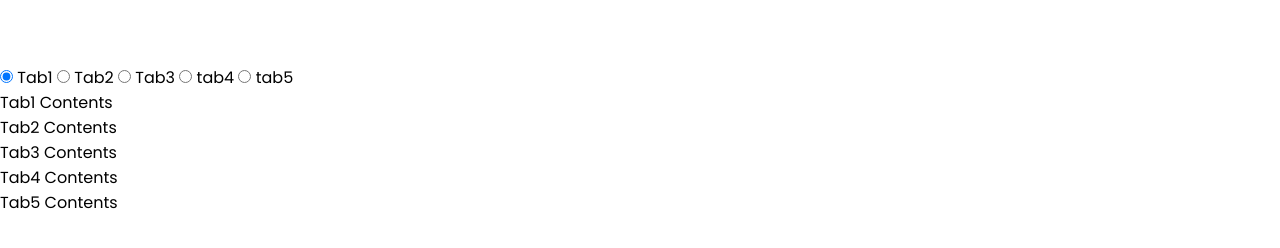
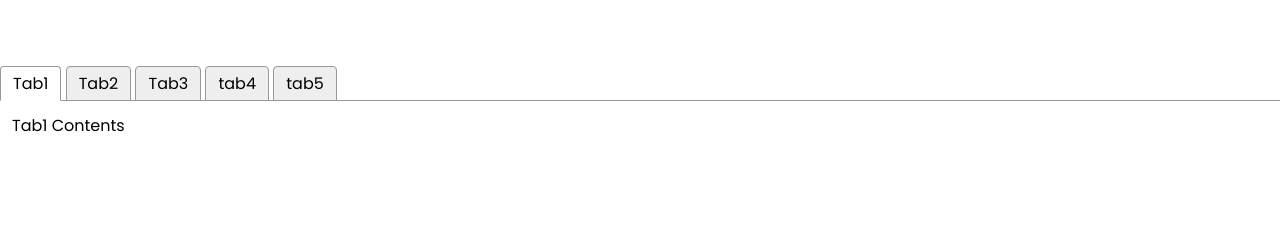
Before and after one commit to CodePhilanthropist/fantastic-funicular, a website: page index.html in a window 1280 px wide. Shown: the part 544-792 px from the top of the page. Drawn offline with nearby package versions, Linux system fonts and the light colour scheme.

Commit message:
add tabs

```diff
--- a/scss/style.scss
+++ b/scss/style.scss
@@ -1,4 +1,4 @@
-@import "variables", "utilities";
+@import "variables", "utilities", "tabs";
 
 * {
   margin: 0;
```
Also changed, not shown: scss/style.css, 1 other file.
